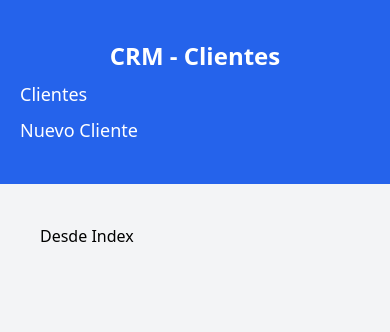
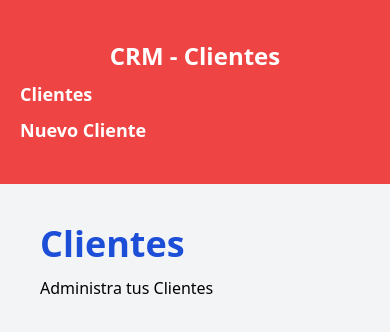
Before and after one commit to Noodle96/ReactPortfolio, a React (Vite) app in the folder crm/: page / in a window 390 px wide. Shown: the top 332 px of the page. Built offline with nearby package versions, Linux system fonts and the light colour scheme.

Commit message:
Creando Loader

```diff
--- a/crm/src/components/Layaout.jsx
+++ b/crm/src/components/Layaout.jsx
@@ -4,14 +4,14 @@ const Layaout = () => {
     const location = useLocation();
     return (
         <div className='md:flex md:min-h-screen'>
-            <aside className=' md:w-1/4 bg-blue-600 px-5 py-10'>
+            <aside className=' md:w-1/4 bg-red-500  px-5 py-10'>
                 <h2 className=' text-2xl font-black text-center text-white'>CRM - Clientes</h2>
                 <Link
-                    className={`${location.pathname === '/' ? 'text-blue-300' : 'text-white'} text-lg block mt-2 hover:text-blue-300 text-white`}
+                    className={`${location.pathname === '/' ? 'text-blue-700 ' : 'text-white'} text-lg block mt-2 hover:text-blue-700 text-white font-black`}
                     to="/"
                 >Clientes</Link>
                 <Link
-                    className={`${location.pathname === '/clientes/nuevo' ? 'text-blue-300' : 'text-white'} text-lg block mt-2 hover:text-blue-300 text-white`}
+                    className={`${location.pathname === '/clientes/nuevo' ? 'text-blue-700' : 'text-white'} text-lg block mt-2 hover:text-blue-700 text-white font-black`}
                     to="/clientes/nuevo"
                 >Nuevo Cliente</Link>
             </aside>
--- a/crm/src/main.jsx
+++ b/crm/src/main.jsx
@@ -5,7 +5,7 @@ import './index.css'
 import {createBrowserRouter, RouterProvider} from 'react-router-dom';
 import Layaout from './components/Layaout';
 import ClienteNuevo from './pages/ClienteNuevo';
-import Index from './pages/Index';
+import Index, {loader as clientesLoader} from './pages/Index';
 
 const router = createBrowserRouter([
     {
@@ -14,7 +14,8 @@ const router = createBrowserRouter([
         children : [
             {
                 index: true,
-                element: <Index />
+                element: <Index />,
+                loader:  clientesLoader
             },
             {
                 path:'/clientes/nuevo',
--- a/crm/src/pages/Index.jsx
+++ b/crm/src/pages/Index.jsx
@@ -1,11 +1,14 @@
-import React from 'react'
-
+import React, { Fragment } from 'react'
+export function loader(){
+    return "Desde Loader de Index";
+}
 const Index = () => {
-  return (
-    <div>
-        Desde Index
-    </div>
-  )
+    return (
+        <Fragment>
+            <h1 className="font-black text-4xl text-blue-700">Clientes</h1>
+            <p className="mt-3">Administra tus Clientes</p>
+        </Fragment>
+    )
 }
 
 export default Index
```
